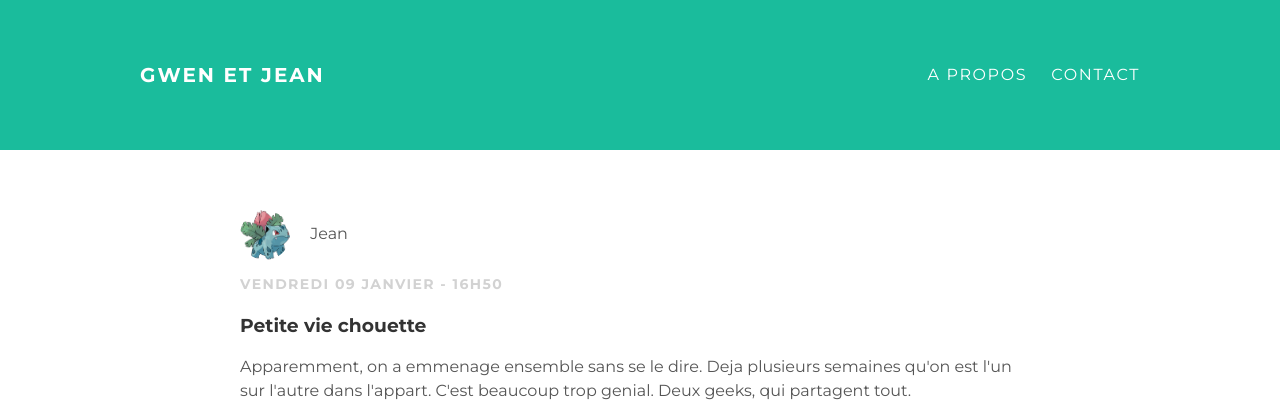
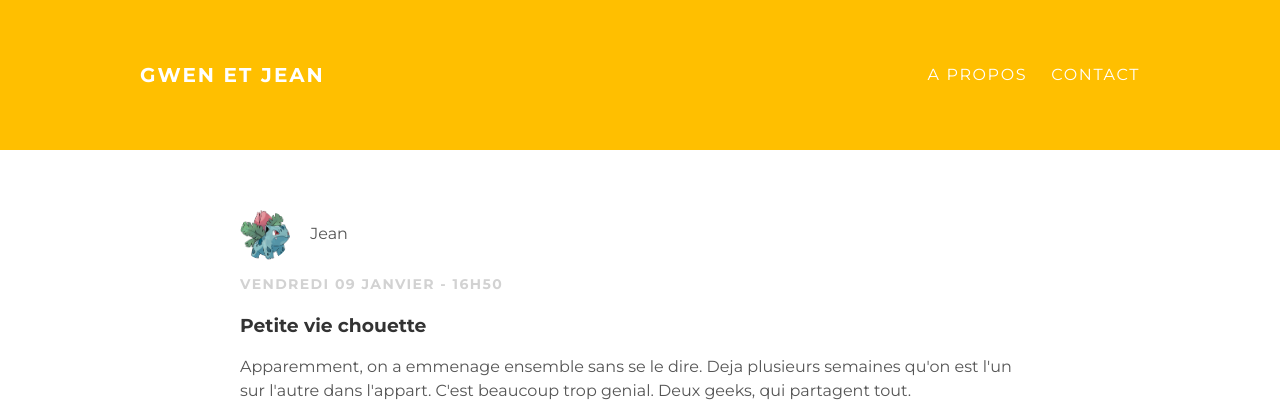
Before and after one commit to Sydercel/sydercel.github.io, a PHP site: page / in a window 1280 px wide. Shown: the top 420 px of the page. Run offline with PHP 8.4, Linux system fonts and the light colour scheme.

Commit message:
Update styles.css

```diff
--- a/styles.css
+++ b/styles.css
@@ -6,7 +6,7 @@ body {
   font-family: 'Montserrat', sans-serif;
 }
 #header {
-  background-color: #1abc9c;
+  background-color: #FFBF00;
   height: 150px;
   line-height: 150px;
 }
```
